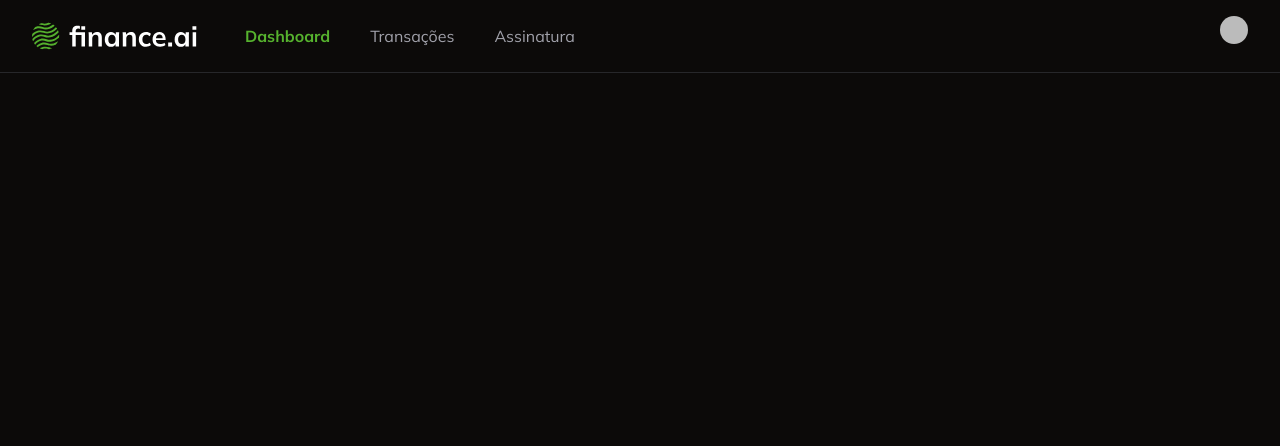
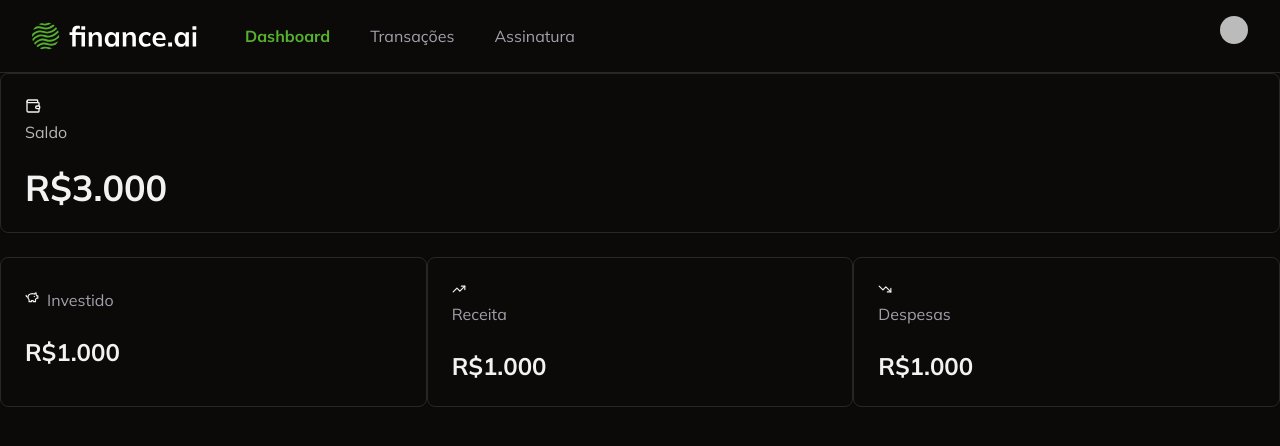
Before and after one commit to Florianoio/Finance-AI, a Next.js app: page / in a window 1280 px wide. Shown: the top 446 px of the page. Built offline with nearby package versions, Linux system fonts and the light colour scheme; no server answers; sample sign-in values are in the browser's storage; some icons are missing.

Commit message:
feat: cards in the dashboard

```diff
--- /dev/null
+++ b/app/(home)/_components/summary-cards.tsx
@@ -0,0 +1,61 @@
+import {
+  Card,
+  CardContent,
+  CardDescription,
+  CardFooter,
+  CardHeader,
+  CardTitle,
+} from "@/app/_components/ui/card";
+import { PiggyBankIcon, TrendingDownIcon, TrendingUpIcon, WalletIcon } from "lucide-react";
+
+
+const SummaryCards = () => {
+    return (
+        <div className="space-y-6 ">
+    {/* Card */}
+            <Card>
+             <CardHeader >
+                <WalletIcon size={16}/>
+                <p className="text-white opacity-70">Saldo</p>
+                </CardHeader>
+                 <CardContent>
+                    <p className="text-4xl font-bold">R$3.000</p>
+                        </CardContent>
+                         </Card>
+
+                         {/* Outros Cards */}
+          <div className="grid grid-cols-3">
+              <Card>
+             <CardHeader className=" flex-row items-center gap-2">
+                <PiggyBankIcon size={14}/>
+                <p className="text-muted-foreground">Investido</p>
+                </CardHeader>
+                 <CardContent>
+                    <p className="text-2xl font-bold">R$1.000</p>
+                        </CardContent>
+                         </Card>
+                          <Card>
+             <CardHeader >
+                <TrendingUpIcon size={14}/>
+                <p className="text-muted-foreground">Receita</p>
+                </CardHeader>
+                 <CardContent>
+                    <p className="text-2xl font-bold">R$1.000</p>
+                        </CardContent>
+                         </Card>
+                          <Card>
+             <CardHeader >
+                <TrendingDownIcon size={14}/>
+                <p className="text-muted-foreground">Despesas</p>
+                </CardHeader>
+                 <CardContent>
+                    <p className="text-2xl font-bold">R$1.000</p>
+                        </CardContent>
+                         </Card>
+          </div>
+
+        </div>
+     );
+}
+
+export default SummaryCards;
--- a/app/page.tsx
+++ b/app/(home)/page.tsx
@@ -1,16 +1,20 @@
-import { UserButton } from "@clerk/nextjs";
+
 import { auth } from "@clerk/nextjs/server";
 import { redirect } from "next/navigation";
-import NavBar from "./_components/navBar";
+import NavBar from "../_components/navBar";
+import SummaryCards from "./_components/summary-cards";
+
+
 
 const Home = async () => {
   const { userId } = await auth();
   if (!userId) {
     redirect("/login");
   }
-  return (
-    <NavBar />
-  );
+  return <>
+   <NavBar />
+    <SummaryCards />
+  </>
 };
 
 export default Home;
--- /dev/null
+++ b/app/_components/ui/card.tsx
@@ -0,0 +1,79 @@
+import * as React from "react"
+
+import { cn } from "@/app/_lib/utils"
+
+const Card = React.forwardRef<
+  HTMLDivElement,
+  React.HTMLAttributes<HTMLDivElement>
+>(({ className, ...props }, ref) => (
+  <div
+    ref={ref}
+    className={cn(
+      "rounded-lg border bg-card text-card-foreground shadow-sm",
+      className
+    )}
+    {...props}
+  />
+))
+Card.displayName = "Card"
+
+const CardHeader = React.forwardRef<
+  HTMLDivElement,
+  React.HTMLAttributes<HTMLDivElement>
+>(({ className, ...props }, ref) => (
+  <div
+    ref={ref}
+    className={cn("flex flex-col space-y-1.5 p-6", className)}
+    {...props}
+  />
+))
+CardHeader.displayName = "CardHeader"
+
+const CardTitle = React.forwardRef<
+  HTMLDivElement,
+  React.HTMLAttributes<HTMLDivElement>
+>(({ className, ...props }, ref) => (
+  <div
+    ref={ref}
+    className={cn(
+      "text-2xl font-semibold leading-none tracking-tight",
+      className
+    )}
+    {...props}
+  />
+))
+CardTitle.displayName = "CardTitle"
+
+const CardDescription = React.forwardRef<
+  HTMLDivElement,
+  React.HTMLAttributes<HTMLDivElement>
+>(({ className, ...props }, ref) => (
+  <div
+    ref={ref}
+    className={cn("text-sm text-muted-foreground", className)}
+    {...props}
+  />
+))
+CardDescription.displayName = "CardDescription"
+
+const CardContent = React.forwardRef<
+  HTMLDivElement,
+  React.HTMLAttributes<HTMLDivElement>
+>(({ className, ...props }, ref) => (
+  <div ref={ref} className={cn("p-6 pt-0", className)} {...props} />
+))
+CardContent.displayName = "CardContent"
+
+const CardFooter = React.forwardRef<
+  HTMLDivElement,
+  React.HTMLAttributes<HTMLDivElement>
+>(({ className, ...props }, ref) => (
+  <div
+    ref={ref}
+    className={cn("flex items-center p-6 pt-0", className)}
+    {...props}
+  />
+))
+CardFooter.displayName = "CardFooter"
+
+export { Card, CardHeader, CardFooter, CardTitle, CardDescription, CardContent }
```
